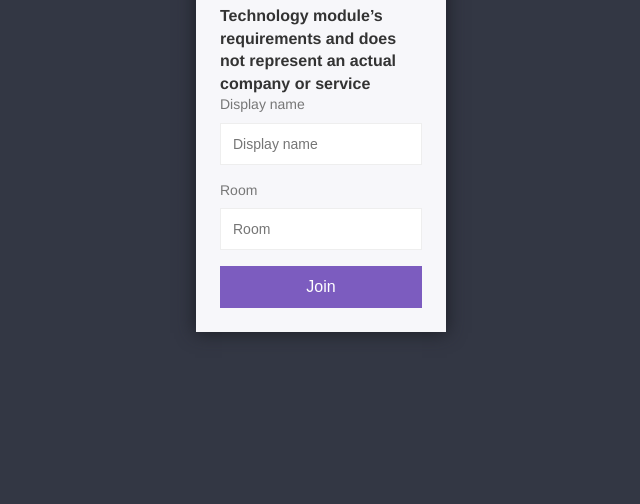
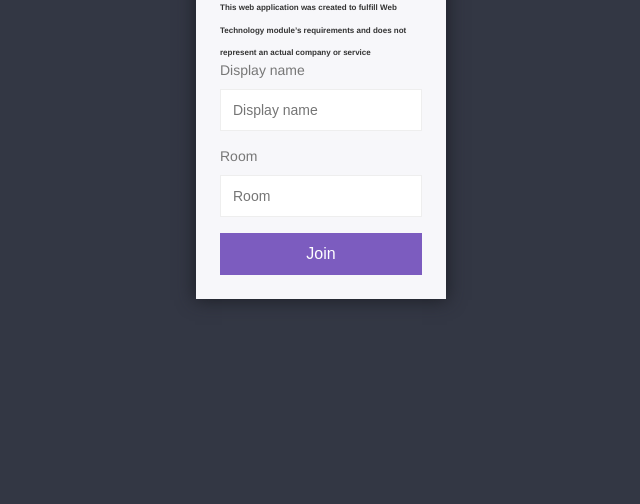
Before and after one commit to sherryuser/chat-app, a website: page public/index.html in a window 1280 px wide. Shown: the part 296-800 px from the top of the page, without its empty margins (319-959 px from the left). Drawn offline with Linux system fonts and the light colour scheme.

Commit message:
Edit css

```diff
--- a/public/css/styles.css
+++ b/public/css/styles.css
@@ -22,6 +22,11 @@ body {
 
 h1 {
    margin-bottom: 16px;
+}
+
+b {
+   text-align: center;
+   font-size: 8px;
 }
 
 label {
```
